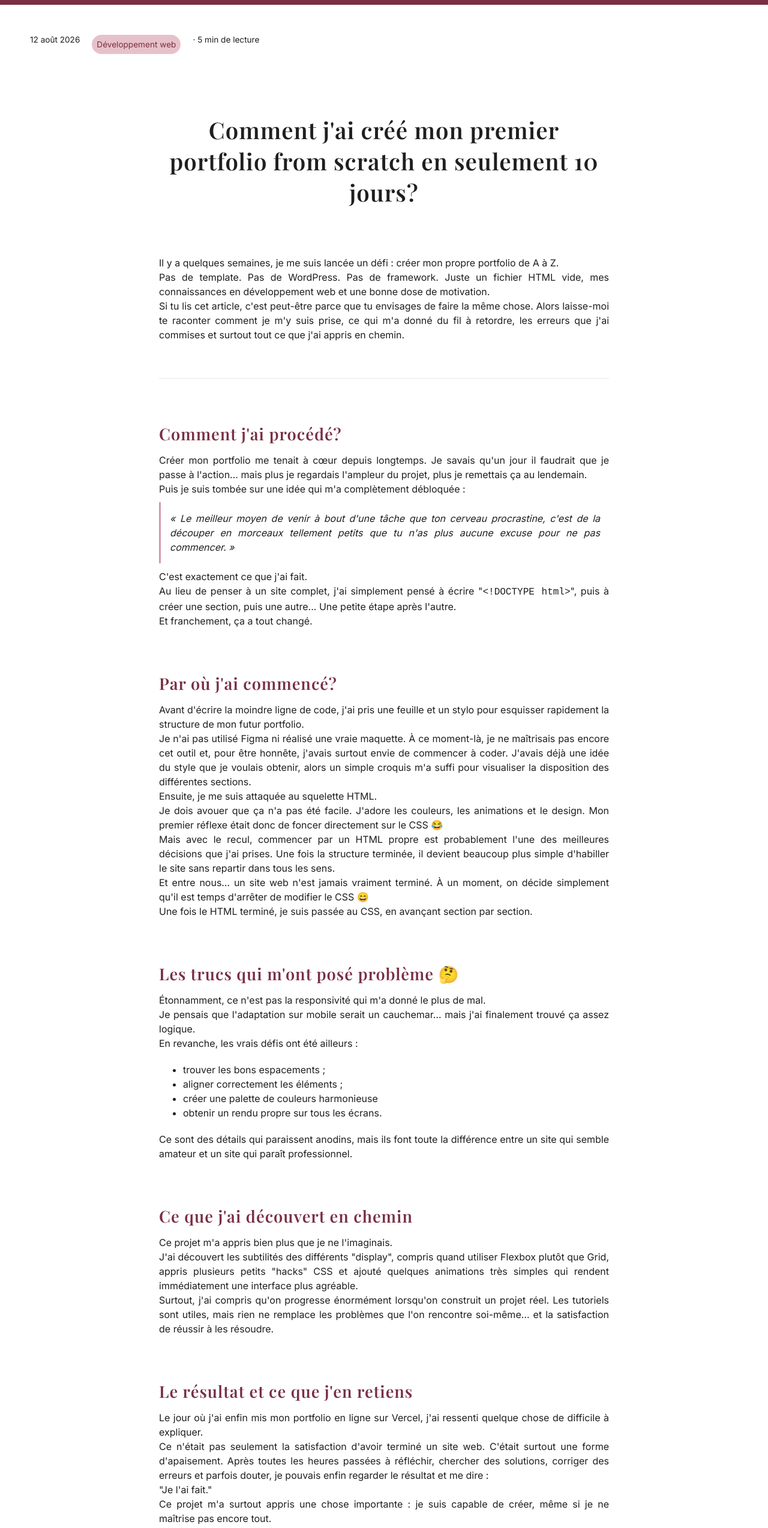
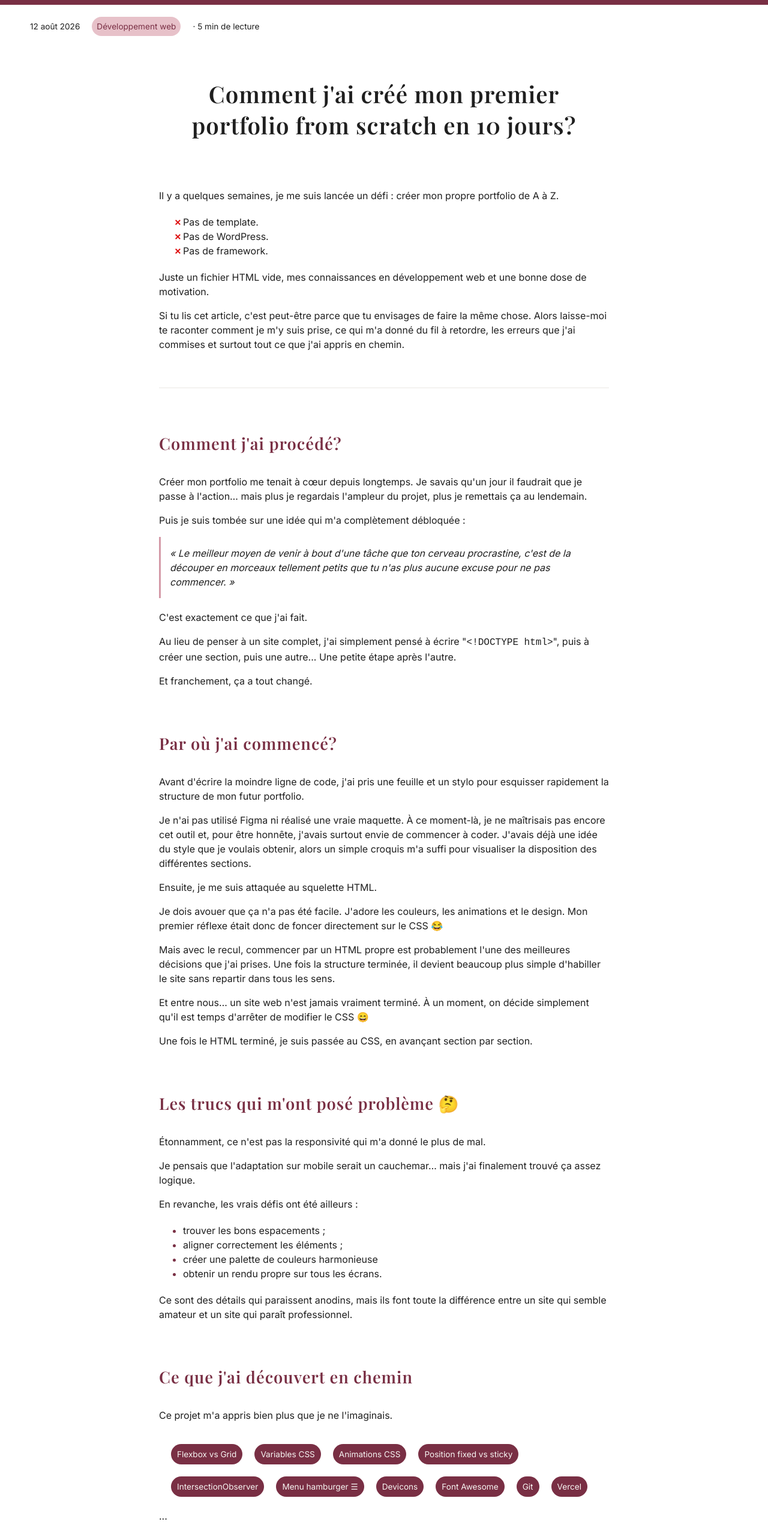
Before and after one commit to MarilyseGNANGUENON/Portfolio, a plain HTML site: page blog/article.html in a window 1280 px wide. Shown: the part 60-2607 px from the top of the page at 60% size. Drawn offline with nearby package versions, Linux system fonts and the light colour scheme; a web font is replaced by a local one.

Commit message:
Amélioration poussée style - article1

```diff
--- a/blog/article.html
+++ b/blog/article.html
@@ -29,12 +29,17 @@
 
         <main>
             <article>
-                <h1>Comment j'ai créé mon premier portfolio from scratch en seulement 10 jours?</h1>
+                <h1>Comment j'ai créé mon premier portfolio from scratch en 10 jours?</h1>
 
                 <div class="contenu-article">
                     <section id="intro">
                         <p>Il y a quelques semaines, je me suis lancée un défi : créer mon propre portfolio de A à Z.</p>
-                        <p>Pas de template. Pas de WordPress. Pas de framework. Juste un fichier HTML vide, mes connaissances en développement web et une bonne dose de motivation.</p>
+                        <ul>
+                            <li>Pas de template.</li>
+                            <li>Pas de WordPress.</li>
+                            <li>Pas de framework.</li>
+                        </ul>
+                        <p>Juste un fichier HTML vide, mes connaissances en développement web et une bonne dose de motivation.</p>
                         <p>Si tu lis cet article, c'est peut-être parce que tu envisages de faire la même chose. Alors laisse-moi te raconter comment je m'y suis prise, ce qui m'a donné du fil à retordre, les erreurs que j'ai commises et surtout tout ce que j'ai appris en chemin.</p>
                     </section>
 
@@ -80,7 +85,21 @@
                     <section id="decouverte">
                         <h2>Ce que j'ai découvert en chemin</h2>
                         <p>Ce projet m'a appris bien plus que je ne l'imaginais.</p>
-                        <p>J'ai découvert les subtilités des différents "display", compris quand utiliser Flexbox plutôt que Grid, appris plusieurs petits "hacks" CSS et ajouté quelques animations très simples qui rendent immédiatement une interface plus agréable.</p>
+                        <ul>
+                            <li>Flexbox vs Grid</li>
+                            <li>Variables CSS</li>
+                            <li>Animations CSS</li>
+                            <li>Position fixed vs sticky</li>
+                            <li>IntersectionObserver</li>
+                            <li>Menu hamburger &#x2630;</li>
+                            <li>Devicons</li>
+                            <li>Font Awesome</li>
+                            <li>Git</li>
+                            <li>Vercel</li>
+
+
+                        </ul>
+                        <p>...</p>
                         <p>Surtout, j'ai compris qu'on progresse énormément lorsqu'on construit un projet réel. Les tutoriels sont utiles, mais rien ne remplace les problèmes que l'on rencontre soi-même… et la satisfaction de réussir à les résoudre.</p>
                     </section>
 
@@ -91,7 +110,7 @@
 
                         <p>Ce n'était pas seulement la satisfaction d'avoir terminé un site web. C'était surtout une forme d'apaisement. Après toutes les heures passées à réfléchir, chercher des solutions, corriger des erreurs et parfois douter, je pouvais enfin regarder le résultat et me dire :</p>
 
-                        <p>"Je l'ai fait."</p>
+                        <p class="phrase-cle">"Je l'ai fait !"</p>
 
                         <p>Ce projet m'a surtout appris une chose importante : je suis capable de créer, même si je ne maîtrise pas encore tout.</p>
 
@@ -105,7 +124,8 @@
 
                         <p>C'est comme ça que j'ai réussi à construire mon portfolio : pas en ayant toutes les réponses dès le départ, mais en cherchant, en expérimentant et en progressant au fur et à mesure.</p>
 
-                        <p>Alors si toi aussi tu as une idée de projet qui te trotte dans la tête depuis longtemps, lance-toi. Tu seras peut-être surpris·e de voir tout ce dont tu es capable.</p>
+                        <p>Alors si toi aussi tu as une idée de projet qui te trotte dans la tête depuis longtemps, lance-toi. </p>
+                        <p class="phrase-cle">Tu seras peut-être surpris·e de voir tout ce dont tu es capable.</p>
 
                         <p>Et si cet article t'a plu, j'en suis vraiment ravie. Et si tu as une question, une remarque ou simplement envie d'échanger sur ton propre projet, n'hésite pas à me contacter. Je prendrai plaisir à te répondre.</p>
 
@@ -119,7 +139,7 @@
                     <div>
                         <h3>À propos de l'auteure</h3>
                         <p>Moi, c’est Mirabelle, étudiante en informatique et passionnée par la cybersécurité.</p>
-                        <p> J’ai créé MarySEC · Journal pour partager ce que j’apprends, mes projets, mes découvertes et parfois les galères qui viennent avec 😅.</p>
+                        <p> J’ai créé MarySEC · Journal pour partager ce que j’apprends, mes projets, mes découvertes et parfois les galères qui viennent avec 😅</p>
                         <p>Ici, pas besoin de tout maîtriser avant de commencer : j’explore, j’expérimente et je progresse, un projet à la fois.</p>
                     </div>
 
--- a/blog/style.css
+++ b/blog/style.css
@@ -36,9 +36,14 @@
 
 }
 
+.nom-blog{
+    font-family: var(--title);
+    font-size: var(--h3);
+}
 
 nav{
     position: sticky;
+    top: 0;
     width: 100%;
     background-color: var(--primary);
     color: var(--background-1) ;
@@ -48,8 +53,9 @@ nav{
 .infos{
     display: flex;
     gap: 20px;
-    padding: 50px;
+    padding: 20px 50px;
     font-size: var(--small);
+    align-items: center;
 }
 
 .tag{
@@ -60,10 +66,6 @@ nav{
 
 }
 
-.nom-blog{
-    font-family: var(--title);
-    font-size: var(--h3);
-}
 
 h1,h2,h3{
     font-family: var(--title);
@@ -79,7 +81,7 @@ h1{
 h2{
     font-size: var(--h2);
     color: var(--primary);
-    margin-bottom:20px ;
+    margin-bottom:40px ;
     margin-top: 80px;
 }
 
@@ -99,12 +101,18 @@ body section{
     line-height: 1.5em;
 }
 
+body section p{
+    margin-bottom: 16px;
+}
+
 article{
     width: 90%;
     max-width: 750px;
     margin: auto;
     margin-top: 50px;
 }
+
+
 
 hr{
     border: none;
@@ -114,16 +122,39 @@ hr{
     margin: 60px 0;
 }
 
-section{
-    text-align: justify;
-}
+
 
 blockquote{
     padding: 15px 15px;
-    margin-top: 10px;
-    margin-bottom: 10px;
+    margin-top: 15px;
+    margin-bottom: 20px;
     border-left: 3px solid var(--secondary);
     padding-left: 15px;
+    font-style: italic;
+}
+
+#intro ul{
+    list-style:none ;
+    margin-left: 40px;
+    margin-top: 20px;
+    margin-bottom: 20px;
+}
+
+#intro ul li::before {
+  content: "✗";      /* Insère la croix */
+  color: rgb(222, 17, 17);        /* Change la couleur de la croix en rouge */
+  font-weight: bold; /* Rend la croix plus visible */
+  display: inline-block; /* Par défaut, un pseudo-élément ::before se comporte comme un élément inline (comme la balise <span>) */
+  width: 1em;        /* Espace fixe entre la croix et le texte */
+  margin-left: -1em; /* Aligne la croix à gauche */
+}
+
+.phrase-cle{
+    font-family: var(--title);
+    font-size: var(--h3);
+    color: var(--primary);
+    text-align: center;
+    margin: 40px 0;
     font-style: italic;
 }
 
@@ -133,6 +164,25 @@ blockquote{
     margin-bottom: 20px;
 }
 
+#probleme li::marker{
+    color: var(--primary);
+}
+
+#decouverte ul{
+    list-style: none;
+    display: flex;
+    flex-wrap: wrap;
+    gap: 20px;
+    padding: 20px;
+}
+
+#decouverte li{
+    font-size: var(--small);
+    background-color: var(--primary);
+    color: var(--background-1);
+    border-radius: 20px;
+    padding: 5px 10px;
+}
 
 .lien-portfolio{
     color: var(--primary);
@@ -159,6 +209,10 @@ blockquote{
     margin-bottom: 20px;
 }
 
+.about p{
+    line-height: 1.5em;
+}
+
 .contact{
     margin-top: 20px;
     display: flex;
@@ -173,18 +227,37 @@ blockquote{
     background-color: var(--secondary);
     border-radius: 12px;
     padding: 20px;
+    transition: all 0.3s ease;
 }
 
 .contact a:hover{
     /* box-shadow: 1px 2px 2px var(--text-color-2); */
     background-color: rgba(17, 56, 101, 0.12);
     transform: translateY(-3px);
-    transition: all 0.3s ease;
 }
 
+
+
 .contact h3{
+    display: flex;
+    align-items: center;
+    gap: 20px;
     margin-bottom:10px ;
     margin-top: 80px;
+}
+
+.contact h3::before{
+    content: "";
+    height: 1.5px;
+    background-color: var(--text-2);
+    flex: 1;
+}
+
+.contact h3::after{
+    content: "";
+    height: 1.5px;
+    background-color: var(--text-2);
+    flex: 1;
 }
 
 
@@ -196,3 +269,14 @@ footer{
     color:var(--background-1);
     text-align: center;
 }
+
+@media (max-width:768px){
+    .about{
+        grid-template-columns: 1fr;
+        text-align: center;
+    }
+
+    .about img{
+        margin: 30px auto;
+    }
+}
--- a/style.css
+++ b/style.css
@@ -579,13 +579,14 @@ div.mes-coordonnees a{
     background-color: var(--special-color-1);
     border-radius: 12px;
     padding: 20px;
+    transition: all 0.3s ease;
 }
 
 div.mes-coordonnees a:hover{
     /* box-shadow: 1px 2px 2px var(--text-color-2); */
     background-color: rgba(17, 56, 101, 0.12);
     transform: translateY(-3px);
-    transition: all 0.3s ease;
+
 }
 
 nav a.active{
```
Also changed, not shown: index.html (+1 -1 lines).
